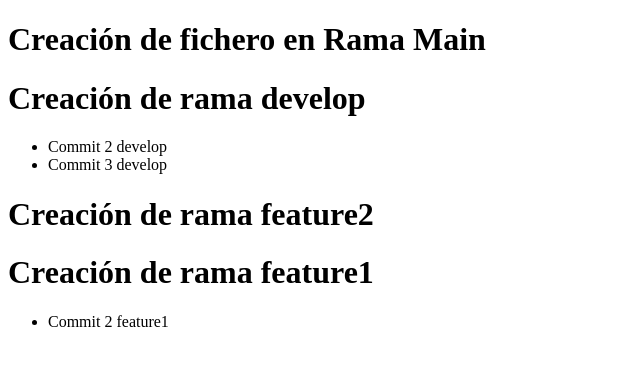
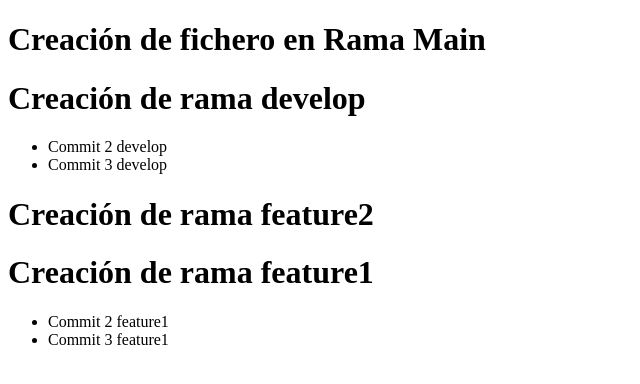
Before and after one commit to pabloGRC90/UT2-Git_PGG4, a plain HTML site: page public/index.html in a window 1280 px wide. Shown: the whole page, without its empty margins (0-640 px from the left). Drawn offline with Linux system fonts and the light colour scheme.

Commit message:
Commit 3 feature1

```diff
--- a/public/index.html
+++ b/public/index.html
@@ -22,6 +22,7 @@
     <h1>Creación de rama feature1</h1>
     <ul>
         <li>Commit 2 feature1</li>
+        <li>Commit 3 feature1</li>
     </ul>
 
 
```
